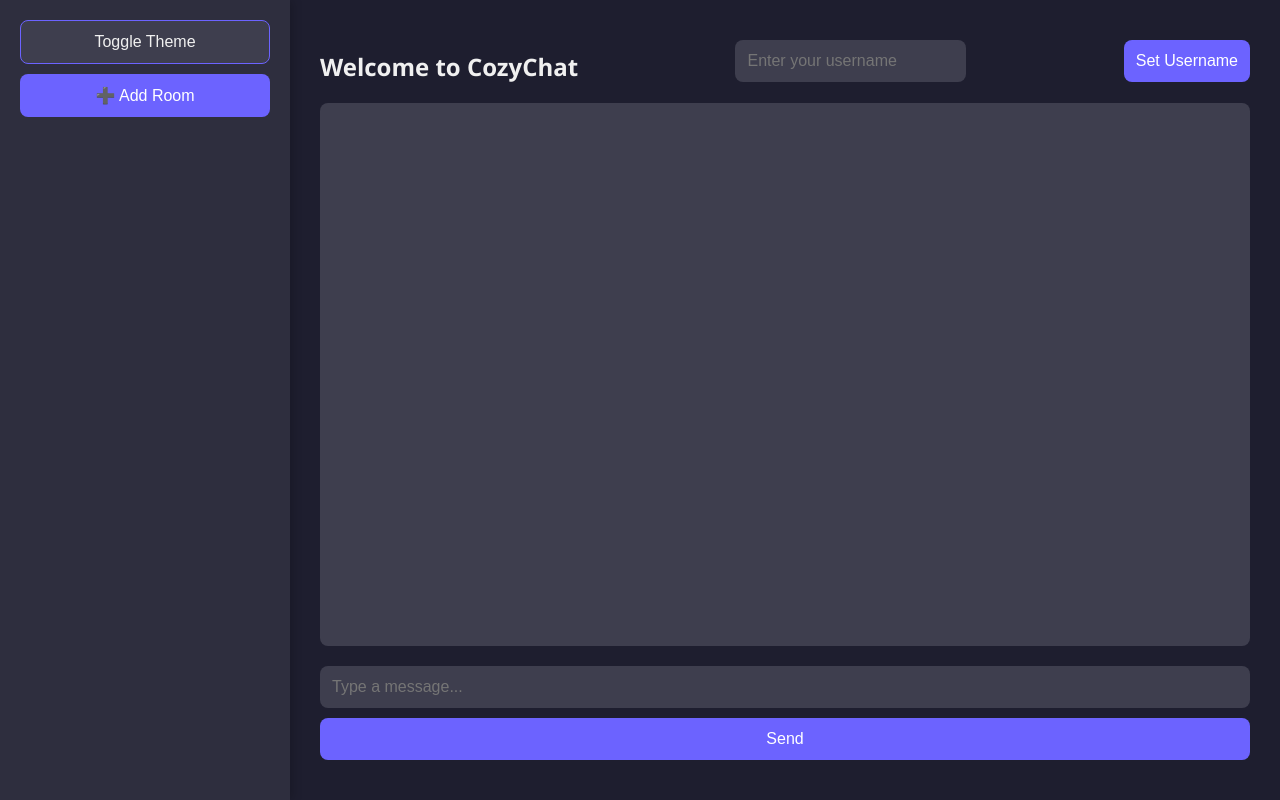
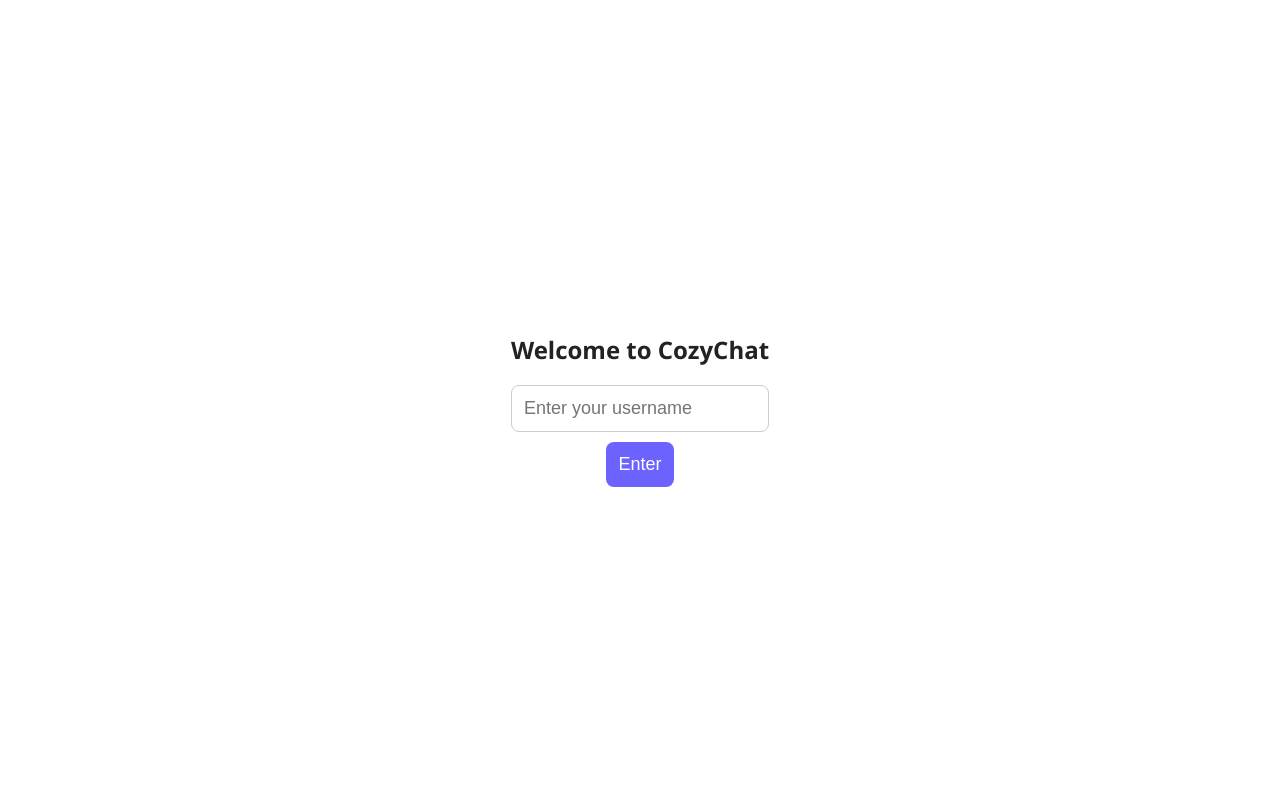
Before and after one commit to agrofig/chatroom, a plain HTML site: page index.html in a window 1280 px wide. Drawn offline with Linux system fonts and the light colour scheme.

Commit message:
Update index.html

```diff
--- a/index.html
+++ b/index.html
@@ -6,52 +6,55 @@
   <title>CozyChat</title>
   <script src="https://cdn.ably.io/lib/ably.min-1.js"></script>
   <style>
-    :root {
-      --bg-light: #f4f4f4;
-      --card-light: #ffffff;
-      --text-light: #222;
-      --input-light: #e0e0e0;
-
-      --bg-dark: #1e1e2f;
-      --card-dark: #2e2e3e;
-      --text-dark: #f0f0f0;
-      --input-dark: #3e3e4e;
-
-      --accent: #6c63ff;
-    }
-
     body {
       margin: 0;
       font-family: 'Segoe UI', sans-serif;
+      background-color: #f4f4f4;
+      color: #222;
       display: flex;
       height: 100vh;
-      transition: background 0.3s, color 0.3s;
     }
 
-    .light {
-      --bg: var(--bg-light);
-      --card: var(--card-light);
-      --text: var(--text-light);
-      --input: var(--input-light);
+    #usernameScreen {
+      position: absolute;
+      top: 0; left: 0; right: 0; bottom: 0;
+      background: #fff;
+      display: flex;
+      flex-direction: column;
+      justify-content: center;
+      align-items: center;
     }
 
-    .dark {
-      --bg: var(--bg-dark);
-      --card: var(--card-dark);
-      --text: var(--text-dark);
-      --input: var(--input-dark);
+    #usernameScreen input {
+      padding: 12px;
+      font-size: 18px;
+      margin-bottom: 10px;
+      border-radius: 8px;
+      border: 1px solid #ccc;
     }
 
-    body {
-      background-color: var(--bg);
-      color: var(--text);
+    #usernameScreen button {
+      padding: 12px;
+      font-size: 18px;
+      background-color: #6c63ff;
+      color: white;
+      border: none;
+      border-radius: 8px;
+      cursor: pointer;
+    }
+
+    #app {
+      display: flex;
+      width: 100%;
+      height: 100%;
     }
 
     #sidebar {
       width: 250px;
-      background-color: var(--card);
+      background-color: #fff;
+      border-right: 1px solid #ddd;
       padding: 20px;
-      box-shadow: 2px 0 10px rgba(0,0,0,0.2);
+      box-sizing: border-box;
       display: flex;
       flex-direction: column;
     }
@@ -65,7 +68,7 @@
     .roomItem {
       padding: 10px;
       margin-bottom: 8px;
-      background-color: var(--input);
+      background-color: #eee;
       border-radius: 6px;
       cursor: pointer;
     }
@@ -75,19 +78,20 @@
       padding: 30px;
       display: flex;
       flex-direction: column;
+      box-sizing: border-box;
     }
 
     #messages {
       flex-grow: 1;
       overflow-y: auto;
-      background-color: var(--input);
+      background-color: #e0e0e0;
       padding: 15px;
       border-radius: 8px;
       margin-bottom: 20px;
     }
 
     .message {
-      background-color: var(--card);
+      background-color: #fff;
       padding: 10px 14px;
       border-radius: 10px;
       margin-bottom: 10px;
@@ -95,35 +99,25 @@
 
     .username {
       font-weight: bold;
-      color: var(--accent);
+      color: #6c63ff;
     }
 
-    input, button, select {
+    input, select {
       padding: 12px;
       font-size: 16px;
-      border: none;
+      border: 1px solid #ccc;
       border-radius: 8px;
       margin-bottom: 10px;
-      background-color: var(--input);
-      color: var(--text);
     }
 
     button {
-      background-color: var(--accent);
+      padding: 12px;
+      font-size: 16px;
+      background-color: #6c63ff;
       color: white;
+      border: none;
+      border-radius: 8px;
       cursor: pointer;
-    }
-
-    #topBar {
-      display: flex;
-      justify-content: space-between;
-      align-items: center;
-    }
-
-    #themeToggle {
-      background-color: var(--input);
-      color: var(--text);
-      border: 1px solid var(--accent);
     }
 
     #roomForm {
@@ -132,40 +126,42 @@
       margin-top: 20px;
     }
 
-    #roomTitle {
+    #roomHeader {
       font-size: 20px;
       margin-bottom: 10px;
     }
   </style>
 </head>
-<body class="dark">
+<body>
 
+<div id="usernameScreen">
+  <h2>Welcome to CozyChat</h2>
+  <input type="text" id="usernameInput" placeholder="Enter your username" />
+  <button onclick="setUsername()">Enter</button>
+</div>
+
+<div id="app" style="display:none;">
   <div id="sidebar">
-  <button onclick="toggleTheme()" id="themeToggle">Toggle Theme</button>
-  <button onclick="showRoomForm()">➕ Add Room</button>
+    <button onclick="toggleRoomForm()">➕ Add Room</button>
     <div id="roomForm">
-    <div id="roomTitle">Create or Join Room</div>
       <select id="roomMode">
         <option value="create">Create</option>
         <option value="join">Join</option>
       </select>
       <input type="text" id="roomName" placeholder="Room name" />
       <input type="password" id="roomPassword" placeholder="Room password (optional)" />
-    <button onclick="enterRoom()">Enter</button>
+      <button onclick="enterRoom()">Enter Room</button>
       <p id="roomError" style="color:#ff6b6b;"></p>
     </div>
     <div id="roomList"></div>
   </div>
 
   <div id="main">
-  <div id="topBar">
-    <h2 id="roomHeader">Welcome to CozyChat</h2>
-    <input type="text" id="username" placeholder="Enter your username" />
-    <button onclick="setUsername()">Set Username</button>
-  </div>
+    <div id="roomHeader">Select a room</div>
     <div id="messages"></div>
     <input type="text" id="messageInput" placeholder="Type a message..." />
     <button onclick="sendMessage()">Send</button>
+  </div>
 </div>
 
 <script>
@@ -178,21 +174,18 @@
   const joinedRooms = [];
 
   function setUsername() {
-    const name = document.getElementById("username").value.trim();
+    const name = document.getElementById("usernameInput").value.trim();
     if (name) {
       username = name;
       ably = new Ably.Realtime(ABLY_API_KEY);
-      document.getElementById("username").disabled = true;
+      document.getElementById("usernameScreen").style.display = "none";
+      document.getElementById("app").style.display = "flex";
     }
   }
 
-  function toggleTheme() {
-    document.body.classList.toggle("dark");
-    document.body.classList.toggle("light");
-  }
-
-  function showRoomForm() {
-    document.getElementById("roomForm").style.display = "flex";
+  function toggleRoomForm() {
+    const form = document.getElementById("roomForm");
+    form.style.display = form.style.display === "none" ? "flex" : "none";
   }
 
   function enterRoom() {
```
Lines whose indentation alone changed are shown as unchanged.
